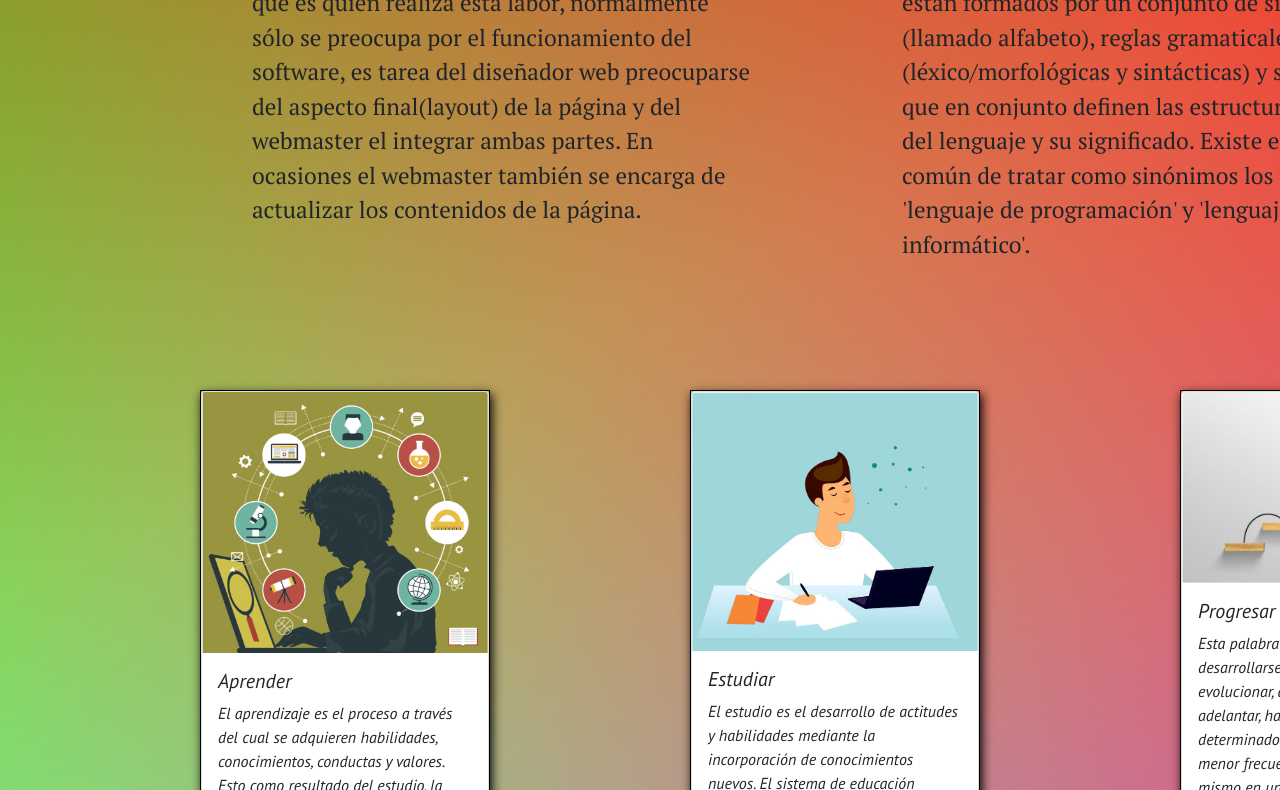
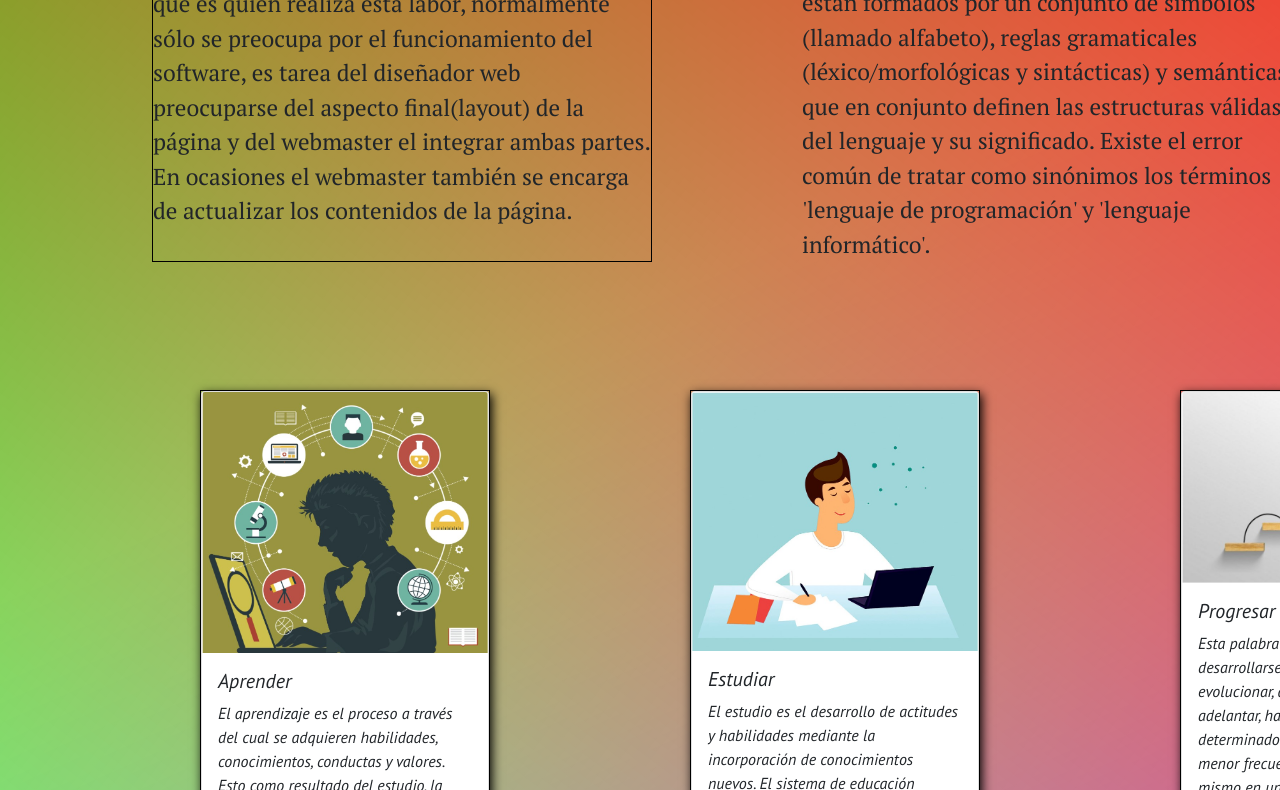
Before and after one commit to sddsergio/PrimeraWeb, a plain HTML site: page index.html in a window 1280 px wide. Shown: the part 244-1034 px from the top of the page. Drawn offline with nearby package versions, Linux system fonts and the light colour scheme.

Commit message:
Add files via upload

```diff
--- a/style/estilo.css
+++ b/style/estilo.css
@@ -23,11 +23,14 @@ h1{
 }
 .p1{
     width: 500px;
-    margin-left: 250px;
+    margin-left: 150px;
+    justify-content: center;
+    border: 1px solid black;
 }
 .p2{
     width: 500px;
     margin-left: 150px;
+    justify-content: center;
 
 }
 
```
